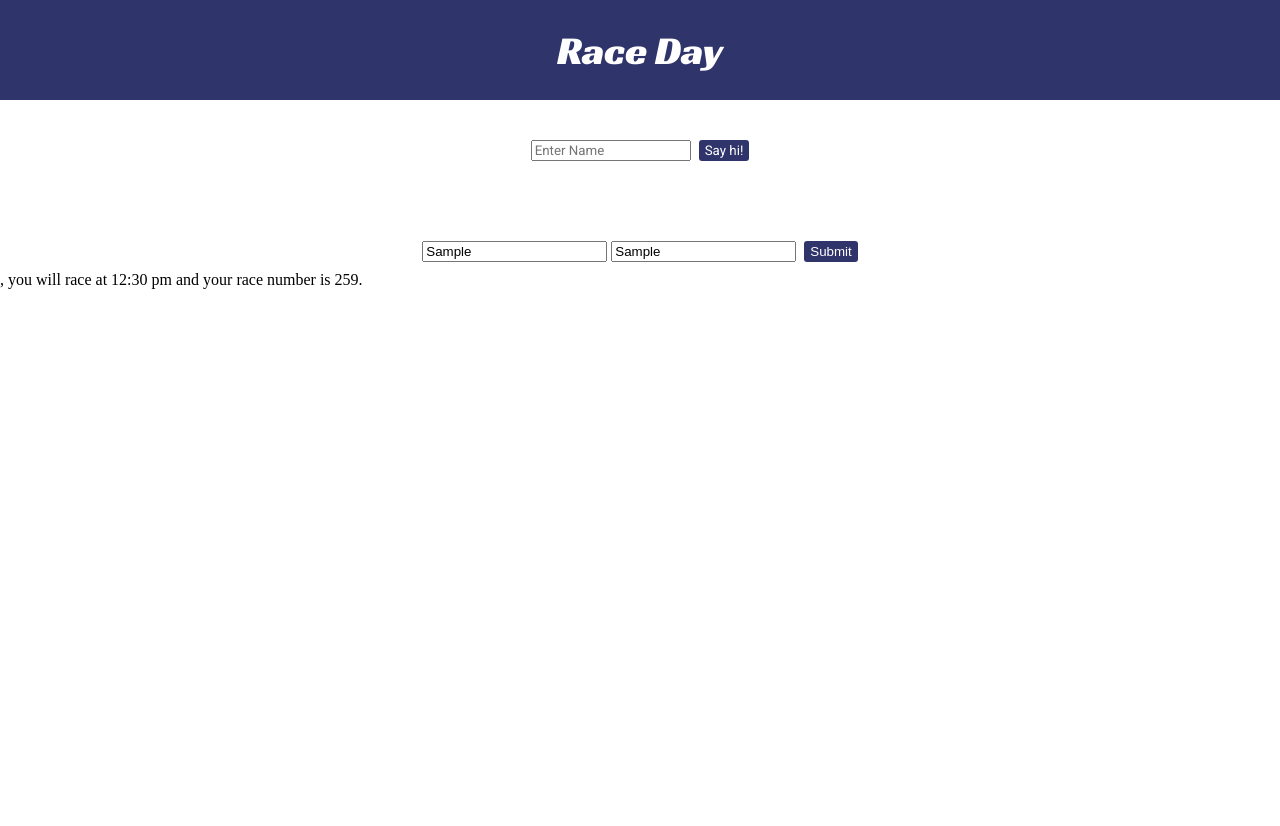
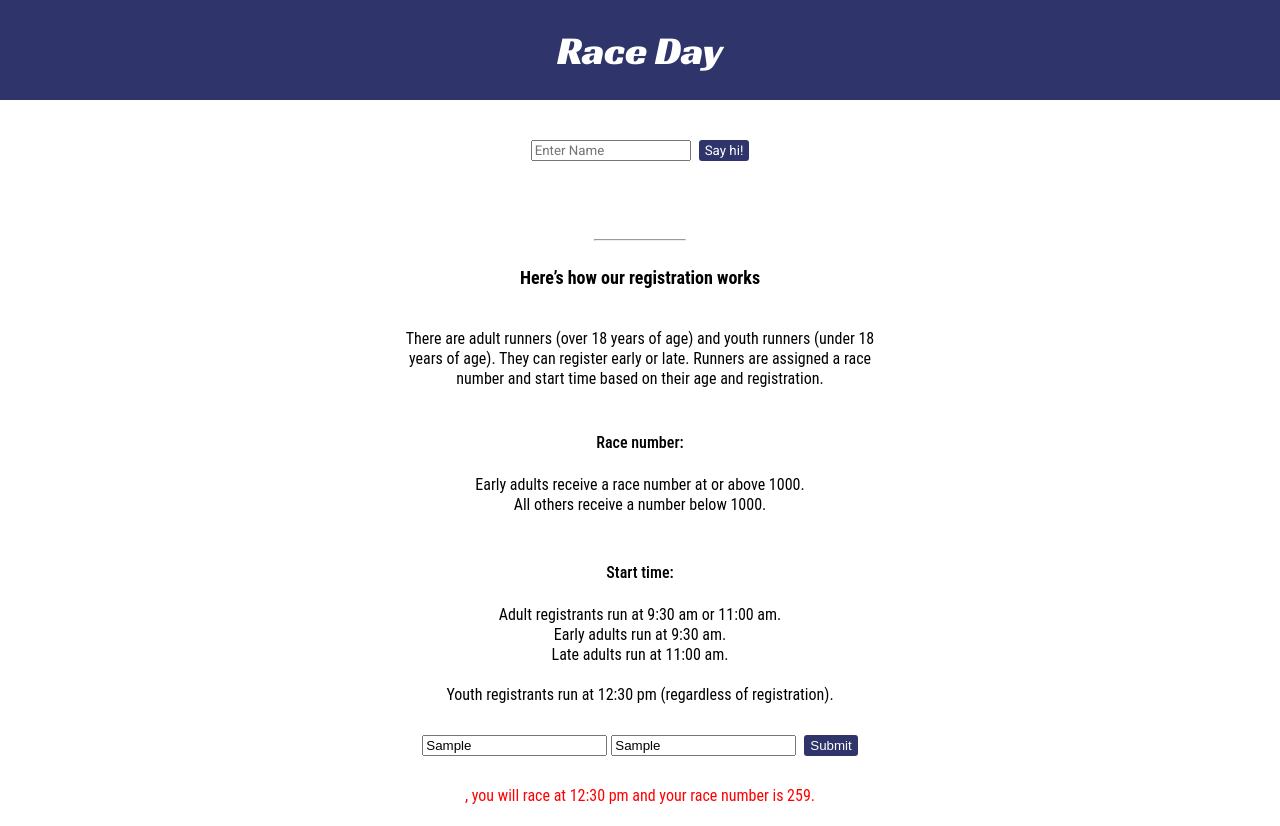
Before and after one commit to jboyle1/race-day, a plain HTML site: page index.html in a window 1280 px wide. Both pictures are taken after typing "Sample", "Sample" into the empty fields and a click on the button "Submit". Before the commit the page ends 800 px from the top, so only its background shows below. Drawn offline with Linux system fonts and the light colour scheme.

Commit message:
Add registration instructions and styling.

```diff
--- a/index.html
+++ b/index.html
@@ -23,6 +23,23 @@
             </section>
             <section>
                 <div id="nameResult"></div>
+                <hr>
+                <div>
+                    <h2>Here’s how our registration works</h2>
+                    <p>There are adult runners (over 18 years of age) and youth runners (under 18 years of age). They can register early or late. Runners are assigned a race number and start time based on their age and registration.</p>
+                    <br>
+
+                    <h3>Race number:</h3>
+                    <p>Early adults receive a race number at or above 1000.<br>
+                    All others receive a number below 1000.</p>
+
+                    <h3>Start time:</h3>
+                    <p>Adult registrants run at 9:30 am or 11:00 am.<br>
+                    Early adults run at 9:30 am.<br>
+                    Late adults run at 11:00 am.<br><br>
+
+                    Youth registrants run at 12:30 pm (regardless of registration).</p>
+                </div>
             </section>
             <section>
                 <div id="ageAndTimeInput">
@@ -34,13 +51,6 @@
             <section>
                 <div id="nameAgeTimeString"></div>
             </section>
-            <section>
-                <div id="regString">
-                    <div class="reg">
-
-                    <div id="output"></div>
-                </div>
-            </section>
         </div>
     </main>
 
--- a/static/css/styles.css
+++ b/static/css/styles.css
@@ -21,7 +21,13 @@
 
 /* Name, age and registration time input */
 
-#nameInput, #ageAndTimeInput {
+#ageAndTimeInput {
+    text-align: center;
+    padding: 10px 40px;
+    margin-top: 80px;
+}
+
+#nameInput {
     text-align: center;
     padding: 10px 40px;
 }
@@ -39,13 +45,57 @@ button {
     margin-left: 4px;
 }
 
-#nameResult {
-    width:180px;
+#nameResult, p{
+    width: 480px;
     height:40px;
     margin: auto;
     text-align: center;
     font-family: 'Roboto Condensed', sans-serif;
     padding-top: 20px;
+    line-height: 1.25;
 }
 
+#nameAgeTimeString {
+    width: 480px;
+    height:40px;
+    margin: auto;
+    text-align: center;
+    font-family: 'Roboto Condensed', sans-serif;
+    padding-top: 20px;
+    line-height: 1.25;
+    color: red;
+}
+
+h2 {
+    width: 480px;
+    height:40px;
+    margin: auto;
+    text-align: center;
+    font-family: 'Roboto Condensed', sans-serif;
+    padding-top: 20px;
+    font-weight: 600;
+    font-size: large;
+}
+
+h3 {
+    width: 480px;
+    height:40px;
+    margin: auto;
+    text-align: center;
+    font-family: 'Roboto Condensed', sans-serif;
+    padding-top: 20px;
+    font-weight: 500;
+    font-size: medium;
+    margin-top: 30px;
+    margin-bottom: -20px;
+}
+
+hr {
+    width: 90px;
+}
+
+
+
+
+
 /* /Name, age and registration time input */
--- a/static/js/age-&-time-prog.js
+++ b/static/js/age-&-time-prog.js
@@ -13,7 +13,13 @@ function name_age_time_string () {
     if (userTime === 'early' && userAge >= 18) {
         let string = `${userName}, you will race at 9:30 am and your race number is ${raceNumber}.`
         document.getElementById('nameAgeTimeString').innerHTML = string;
-      } else if (userAge >= 18 && userTime === !'early') {
+      } else if (userTime === 'Early' && userAge >= 18) {
+        let string = `${userName}, you will race at 9:30 am and your race number is ${raceNumber}.`
+        document.getElementById('nameAgeTimeString').innerHTML = string;
+      } else if (userTime === 'late' && userAge >= 18) {
+        let string = `${userName}, you will race at 11:00 am and your race number is ${raceNumber}.`
+        document.getElementById('nameAgeTimeString').innerHTML = string;
+      } else if (userTime === 'Late' && userAge >= 18) {
         let string = `${userName}, you will race at 11:00 am and your race number is ${raceNumber}.`
         document.getElementById('nameAgeTimeString').innerHTML = string;
       } else {
--- a/static/js/say-hi.js
+++ b/static/js/say-hi.js
@@ -1,7 +1,7 @@
 // Create Function that takes user name and outputs the value in a HTML string.
 function say_hi() {
     let fname = document.getElementById('firstName').value;
-    let html = `Hello ${fname}`;
+    let html = `Hello ${fname}!`;
     document.getElementById('nameResult').innerHTML = html;
 };
 // Add an event lidtener for the say_hi function.
```
